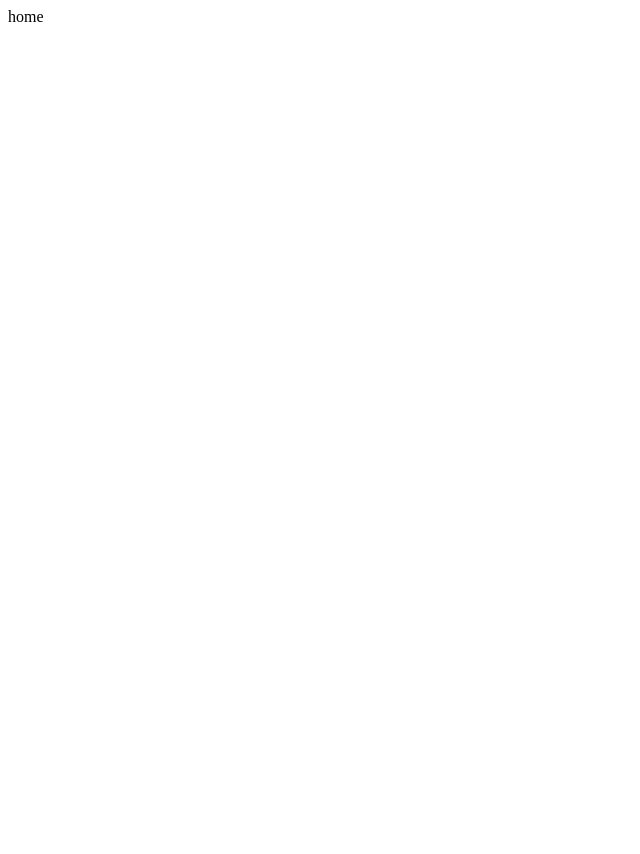
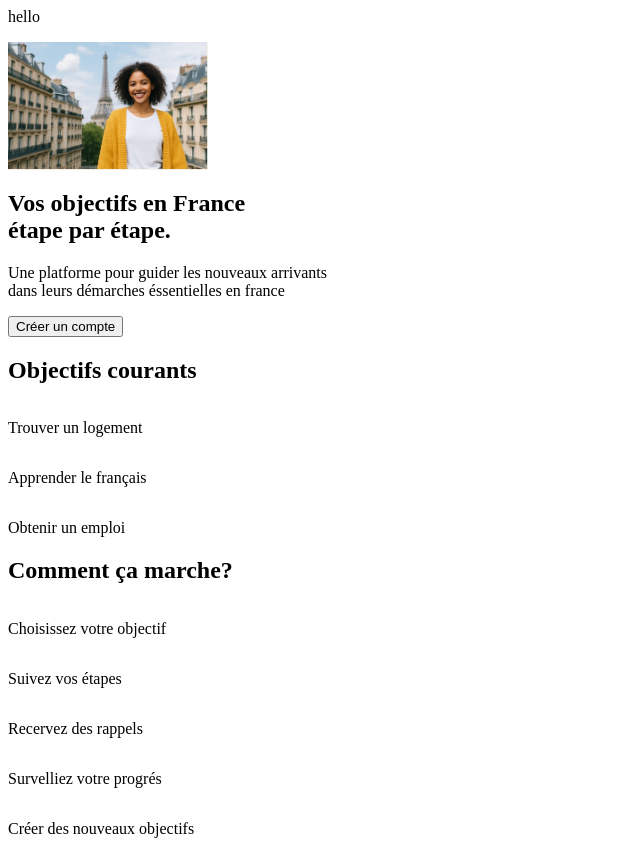
Before and after one commit to OmniaGomaa88/StepByStepFrance, a PHP site: page / in a window 1280 px wide. Before the commit the part shown is almost empty. Shown: the whole page, without its empty margins (0-640 px from the left). Before the commit the page ends 22 px from the top, so only its background shows below. Run offline with PHP 8.4, Linux system fonts and the light colour scheme.

Commit message:
page home html

```diff
--- a/step-by-step-project/views/home.php
+++ b/step-by-step-project/views/home.php
@@ -1 +1,75 @@
-<p> home</p>
+<! Doctype html>
+<html lang="fr">
+    <head>
+        <meta charest ="UTF-8">
+        <title>Accueil</title>
+        <link rel="stylesheet" herf="style.css">
+    </head>
+    <body>
+        <p>hello</p>
+        <header>
+            <nav></nav>
+        </header>
+          <img src ="public\images\homePhoto.png" hight ="200px" width="200px">
+       <!--section de le paragraph prancipale de la site-->
+        <section class="FlexCol" id="prancipal">
+          <h1> Vos objectifs en France <br> étape par étape. </h1>
+          <p> Une platforme pour guider les nouveaux arrivants <br> dans  leurs démarches éssentielles en france </p>
+          <button>Créer un compte</button>
+        </section> <!-- fin de section de le paragraph prancipale de la site-->
+      <!--------------------------------------------------------------------------------->
+       <!-- section de les objectifs et title-->
+        <section class="FlexCol" id="objctifs">
+          <h2> Objectifs courants</h2>
+          <div> <!-- div contaner de les trois objectifs-->
+         <div class="FlexRow"><!-- div le logo et le title de lobjectif -->
+            <img src="" class="logo">
+            <p>Trouver un logement</p>
+         </div><!-- fin div le logo et le title de lobjectif -->
+
+         <div class="FlexRow"><!-- div le logo et le title de lobjectif -->
+            <img src="" class="logo">
+            <p>Apprender le français</p>
+         </div><!-- fin div le logo et le title de lobjectif -->
+
+         <div class="FlexRow"><!-- div le logo et le title de lobjectif -->
+            <img src="" class="logo">
+            <p>Obtenir un emploi</p>
+         </div><!-- fin div le logo et le title de lobjectif -->
+        </div> <!-- fin div contaner de les trois objectifs-->
+        </section><!--fin section de les objectifs et title-->
+
+        <!--Section Comment ça marche ?-->
+        <section class="FlexCol" id="CaMarche">
+            <h2>Comment ça marche?</h2>
+            <article class="FlexRow">
+             <img>
+             <p>Choisissez votre objectif </p>
+            </article>
+
+             <article class="FlexRow">
+             <img>
+             <p>Suivez vos étapes</p>
+             </article>
+
+            <article class="FlexRow">
+             <img>
+             <p>Recervez des rappels</p>
+             </article>
+
+            <article class="FlexRow">
+             <img>
+             <p>Survelliez votre progrés</p>
+            </article>
+
+            <article class="FlexRow">
+             <img>
+             <p>Créer des nouveaux objectifs</p>
+            </article>
+
+        </section>
+        <!-- fin Section Comment ça marche ?-->
+
+
+    </body>
+</html>
```
Also changed, not shown: step-by-step-project/public/images/1000036666.png (added), step-by-step-project/public/images/1000036667.png (added), step-by-step-project/public/images/1000036668.png (added), step-by-step-project/public/images/homePhoto.png (added).
